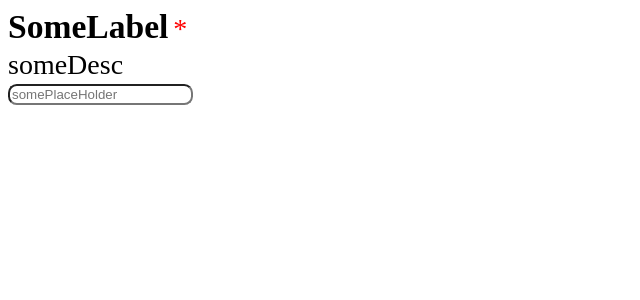
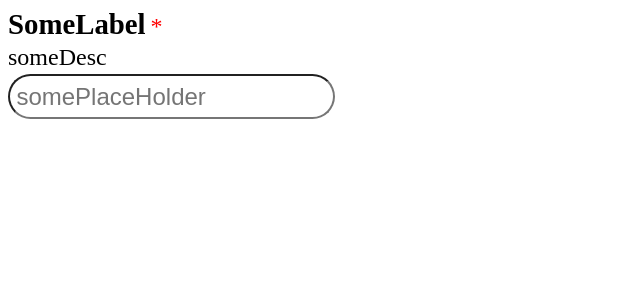
Before and after one commit to eg-bond/forms_hw, a React (Vite) app: page / in a window 1280 px wide. Shown: the top 300 px of the page, without its empty margins (0-640 px from the left). Built offline with nearby package versions, Linux system fonts and the light colour scheme.

Commit message:
fix: updated dynamic border-radius done

```diff
--- a/src/App.tsx
+++ b/src/App.tsx
@@ -9,7 +9,7 @@ function App() {
         description={'someDesc'}
         // error={'err'}
         asterisk={true}
-        size='xl'
+        size='lg'
         radius='xl'
       />
     </>
--- a/src/components/Input.tsx
+++ b/src/components/Input.tsx
@@ -25,6 +25,14 @@ const sizes = {
   xl: '1.75',
 }
 
+const radiuses = {
+  xs: '0.125',
+  sm: '0.25',
+  md: '0.5',
+  lg: '1',
+  xl: '2',
+}
+
 function Input({
   placeholder,
   label,
@@ -38,7 +46,7 @@ function Input({
 }: InputOptionsT) {
   const dynamicStyle: React.CSSProperties & DynamicStyleT = {
     '--input-size': sizes[size],
-    '--input-radius': sizes[radius],
+    '--input-radius': radiuses[radius],
   }
 
   return (
--- a/src/components/styles.module.css
+++ b/src/components/styles.module.css
@@ -19,5 +19,7 @@
 }
 
 .input {
-  border-radius: calc(5px * var(--input-radius));
+  border-radius: calc(1rem * var(--input-radius));
+  font-size: calc(1rem * var(--input-size));
+  padding: 0.4rem;
 }
```
